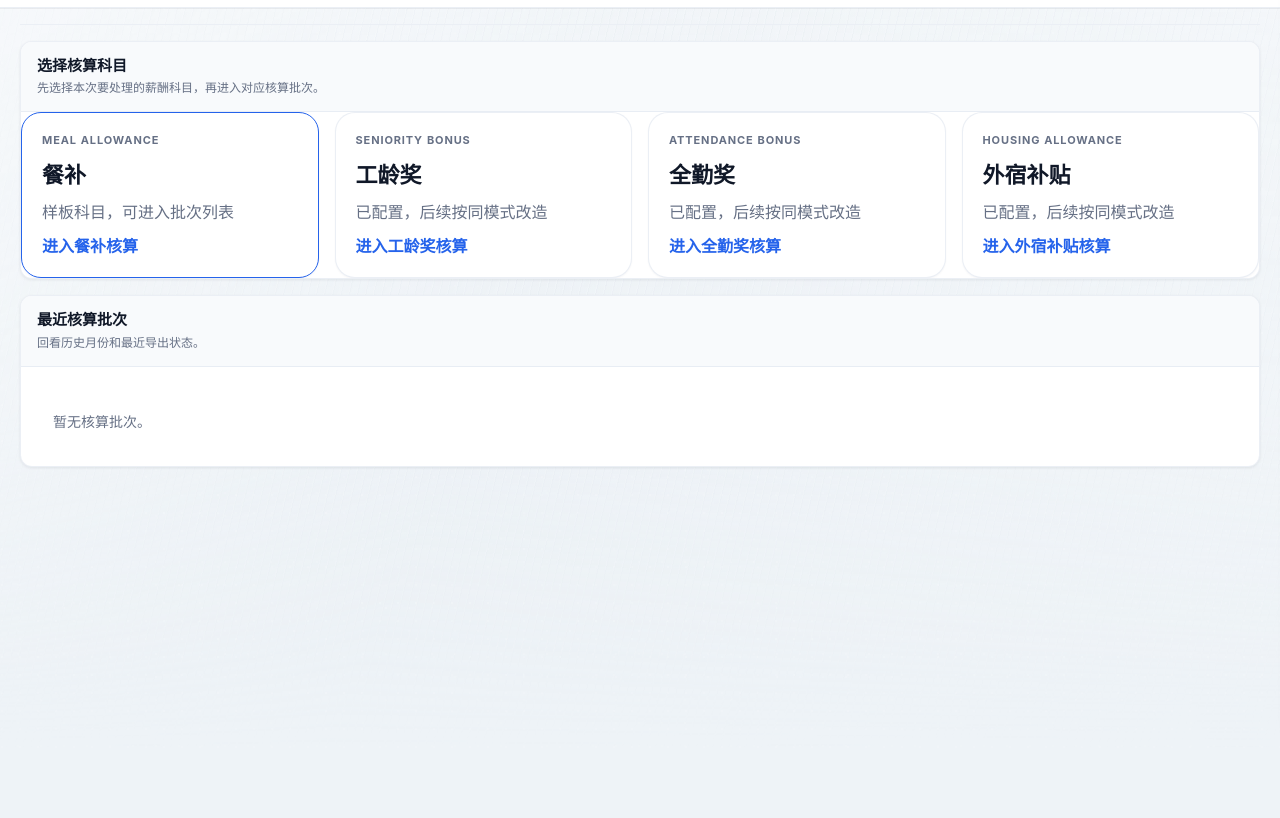
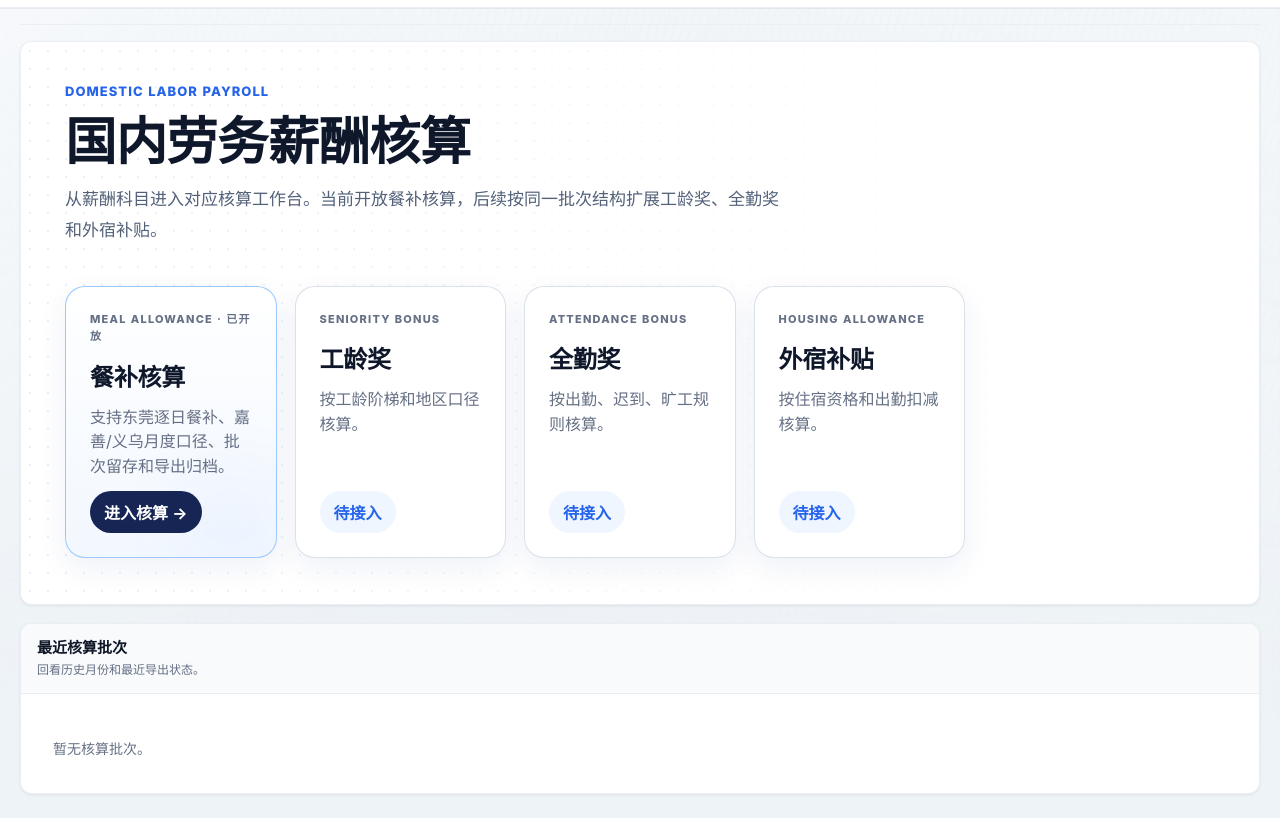
Before and after one commit to Yaosc972/Payroll-Automated-VC, a plain HTML site: page bonus_platform/static/domestic-labor.html in a window 1280 px wide. Shown: the part 48-866 px from the top of the page. Before the commit the page ends 800 px from the top, so only its background shows below. Drawn offline with Linux system fonts and the light colour scheme.

Commit message:
improve domestic labor payroll module

```diff
--- a/bonus_platform/static/domestic-labor.html
+++ b/bonus_platform/static/domestic-labor.html
@@ -509,58 +509,166 @@
       }
 
       .dl-subject-hero {
-        margin-bottom: 16px;
+        position: relative;
+        overflow: hidden;
+        min-height: 460px;
+        margin-bottom: 18px;
+        padding: 42px 44px 46px;
+        border-color: rgba(191, 219, 254, 0.62);
+        background:
+          radial-gradient(circle at 18% 12%, rgba(34, 211, 238, 0.26), transparent 34%),
+          radial-gradient(circle at 88% 18%, rgba(109, 40, 217, 0.16), transparent 34%),
+          linear-gradient(115deg, rgba(239, 246, 255, 0.94), rgba(255, 255, 255, 0.96) 46%, rgba(245, 243, 255, 0.9));
+        box-shadow: 0 20px 50px rgba(30, 58, 138, 0.08);
+      }
+
+      .dl-subject-hero::before {
+        content: "";
+        position: absolute;
+        inset: 0;
+        pointer-events: none;
+        background-image: radial-gradient(rgba(37, 99, 235, 0.14) 1px, transparent 1px);
+        background-size: 18px 18px;
+        mask-image: linear-gradient(90deg, rgba(0,0,0,.72), rgba(0,0,0,.1) 76%, transparent);
+      }
+
+      .dl-subject-hero-layout {
+        position: relative;
+        z-index: 1;
+        display: grid;
+        grid-template-columns: 1fr;
+        align-items: start;
+        gap: 34px;
+        max-width: 1320px;
+        min-height: 360px;
+      }
+
+      .dl-subject-copy {
+        display: grid;
+        align-content: start;
+        gap: 16px;
+        max-width: 900px;
+      }
+
+      .dl-subject-eyebrow {
+        color: var(--dl-accent);
+        font-size: 13px;
+        font-weight: 850;
+        letter-spacing: 0.08em;
+        text-transform: uppercase;
+      }
+
+      .dl-subject-title {
+        margin: 0;
+        color: #0F172A;
+        font-size: clamp(34px, 4vw, 56px);
+        font-weight: 900;
+        line-height: 1.04;
+        letter-spacing: -0.01em;
+      }
+
+      .dl-subject-desc {
+        max-width: 720px;
+        margin: 0;
+        color: #536179;
+        font-size: 17px;
+        line-height: 1.8;
       }
 
       .dl-subject-grid {
         display: grid;
         grid-template-columns: repeat(4, minmax(0, 1fr));
-        gap: 16px;
+        gap: 18px;
+        margin-top: 24px;
       }
 
       .dl-subject-card {
-        min-height: 150px;
-        padding: 20px;
-        border: 1px solid var(--dl-line);
+        position: relative;
+        min-height: 178px;
+        padding: 24px;
+        border: 1px solid rgba(203, 213, 225, 0.7);
         border-radius: 20px;
-        background: var(--dl-panel);
+        background: rgba(255, 255, 255, 0.78);
         color: var(--dl-ink);
         text-align: left;
-        display: grid;
-        gap: 10px;
+        display: flex;
+        flex-direction: column;
+        gap: 12px;
         cursor: pointer;
-        box-shadow: var(--dl-shadow-sm);
-        transition: border-color .2s ease, box-shadow .2s ease, background .2s ease;
+        box-shadow: 0 10px 30px rgba(30, 58, 138, 0.07);
+        backdrop-filter: blur(14px);
+        transition: border-color .2s ease, box-shadow .2s ease, background .2s ease, transform .2s ease;
       }
 
       .dl-subject-card.primary {
+        border-color: rgba(147, 197, 253, 0.92);
+        background:
+          linear-gradient(180deg, rgba(255,255,255,.9), rgba(239,246,255,.82)),
+          radial-gradient(circle at 78% 84%, rgba(37,99,235,.18), transparent 36%);
+      }
+
+      .dl-subject-card.primary::after {
+        content: none;
+      }
+
+      .dl-subject-card:hover {
         border-color: var(--dl-accent);
-        box-shadow: var(--dl-shadow-sm);
-      }
-
-      .dl-subject-card:hover { border-color: var(--dl-accent); box-shadow: var(--dl-shadow); background: var(--dl-accent-soft); }
+        box-shadow: 0 18px 42px rgba(37, 99, 235, 0.16);
+        background: rgba(255, 255, 255, 0.94);
+        transform: translateY(-2px);
+      }
 
       .dl-subject-card strong {
-        font-size: 22px;
+        color: #0F172A;
+        font-size: 24px;
+        font-weight: 850;
+        letter-spacing: -0.01em;
+      }
+
+      .dl-subject-card.primary strong {
+        font-size: 24px;
+      }
+
+      .dl-subject-card span {
+        color: var(--dl-muted);
+        line-height: 1.55;
+      }
+
+      .dl-subject-card em {
+        align-self: flex-start;
+        margin-top: auto;
+        min-width: max-content;
+        padding: 9px 14px;
+        border-radius: 999px;
+        background: #172554;
+        color: #FFFFFF;
+        font-style: normal;
+        font-weight: 750;
+      }
+
+      .dl-subject-card:not(.primary) em {
+        background: var(--dl-accent-soft);
+        color: var(--dl-accent);
+      }
+
+      .dl-subject-kicker {
+        color: #6B7A90;
+        font-size: 11px;
         font-weight: 800;
-      }
-
-      .dl-subject-card span {
-        color: var(--dl-muted);
-      }
-
-      .dl-subject-card em {
-        color: var(--dl-accent);
-        font-style: normal;
-        font-weight: 700;
-      }
-
-      .dl-subject-kicker {
-        color: var(--dl-muted);
-        font-size: 11px;
-        font-weight: 750;
-        letter-spacing: 0.08em;
+        letter-spacing: 0.11em;
         text-transform: uppercase;
+      }
+
+      .dl-subject-secondary {
+        display: contents;
+      }
+
+      .dl-subject-visual {
+        display: none;
+      }
+
+      .dl-subject-recent {
+        background: rgba(255, 255, 255, 0.9);
       }
 
       .dl-actions-inline {
@@ -1920,13 +2028,21 @@
 
       /* ═══ 响应式超宽屏/窄屏体验调优 ═══ */
       @media (max-width: 1180px) {
+        .dl-subject-hero { min-height: auto; padding: 32px; }
+        .dl-subject-hero-layout { grid-template-columns: 1fr; gap: 24px; }
         .dl-subject-grid { grid-template-columns: repeat(2, minmax(0, 1fr)); }
         .dl-grid-workbench { grid-template-columns: 1fr; }
       }
 
       @media (max-width: 760px) {
         .dl-main-full { padding: 16px; }
-        .dl-subject-grid, .dl-stepper { grid-template-columns: 1fr; }
+        .dl-subject-hero { padding: 24px 18px; border-radius: 20px; }
+        .dl-subject-hero-layout { min-height: 0; }
+        .dl-subject-title { font-size: 34px; }
+        .dl-subject-desc { font-size: 15px; }
+        .dl-subject-grid, .dl-subject-secondary, .dl-stepper { grid-template-columns: 1fr; }
+        .dl-subject-card { min-height: 150px; }
+        .dl-subject-visual { display: none; }
         .dl-upload-row { grid-template-columns: 1fr; }
 
         .dl-topbar {
@@ -1976,41 +2092,44 @@
         <section class="dl-view active" id="subjectHomeView" data-view="home">
           <div class="dl-metrics kpi-6col" id="kpiBanner" hidden></div>
           <div class="dl-panel dl-subject-hero">
-            <div class="dl-panel-head">
-              <div>
-                <h2 class="dl-panel-title">选择核算科目</h2>
-                <p class="dl-panel-sub">先选择本次要处理的薪酬科目，再进入对应核算批次。</p>
-              </div>
-            </div>
+            <div class="dl-subject-hero-layout">
+              <div class="dl-subject-copy">
+                <span class="dl-subject-eyebrow">DOMESTIC LABOR PAYROLL</span>
+                <h1 class="dl-subject-title">国内劳务薪酬核算</h1>
+                <p class="dl-subject-desc">从薪酬科目进入对应核算工作台。当前开放餐补核算，后续按同一批次结构扩展工龄奖、全勤奖和外宿补贴。</p>
                 <div class="dl-subject-grid" id="subjectCardGrid">
                   <button class="dl-subject-card primary" data-subject-entry="canbu" type="button">
-                <span class="dl-subject-kicker">Meal Allowance</span>
-                <strong>餐补</strong>
-                <span>样板科目，可进入批次列表</span>
-                <em>进入餐补核算</em>
+                    <span class="dl-subject-kicker">Meal Allowance · 已开放</span>
+                    <strong>餐补核算</strong>
+                    <span>支持东莞逐日餐补、嘉善/义乌月度口径、批次留存和导出归档。</span>
+                    <em>进入核算 →</em>
                   </button>
+                  <div class="dl-subject-secondary">
                     <button class="dl-subject-card" data-subject-entry="gonglingjiang" type="button">
                       <span class="dl-subject-kicker">Seniority Bonus</span>
                       <strong>工龄奖</strong>
-                <span>已配置，后续按同模式改造</span>
-                <em>进入工龄奖核算</em>
+                      <span>按工龄阶梯和地区口径核算。</span>
+                      <em>待接入</em>
                     </button>
                     <button class="dl-subject-card" data-subject-entry="quanqinjiang" type="button">
                       <span class="dl-subject-kicker">Attendance Bonus</span>
                       <strong>全勤奖</strong>
-                <span>已配置，后续按同模式改造</span>
-                <em>进入全勤奖核算</em>
+                      <span>按出勤、迟到、旷工规则核算。</span>
+                      <em>待接入</em>
                     </button>
                     <button class="dl-subject-card" data-subject-entry="waisu_butie" type="button">
                       <span class="dl-subject-kicker">Housing Allowance</span>
                       <strong>外宿补贴</strong>
-                <span>已配置，后续按同模式改造</span>
-                <em>进入外宿补贴核算</em>
+                      <span>按住宿资格和出勤扣减核算。</span>
+                      <em>待接入</em>
                     </button>
                   </div>
                 </div>
-
-          <section class="dl-panel">
+              </div>
+            </div>
+          </div>
+
+          <section class="dl-panel dl-subject-recent">
             <div class="dl-panel-head">
               <div>
                 <h2 class="dl-panel-title">最近核算批次</h2>
```
Lines whose indentation alone changed are shown as unchanged.
